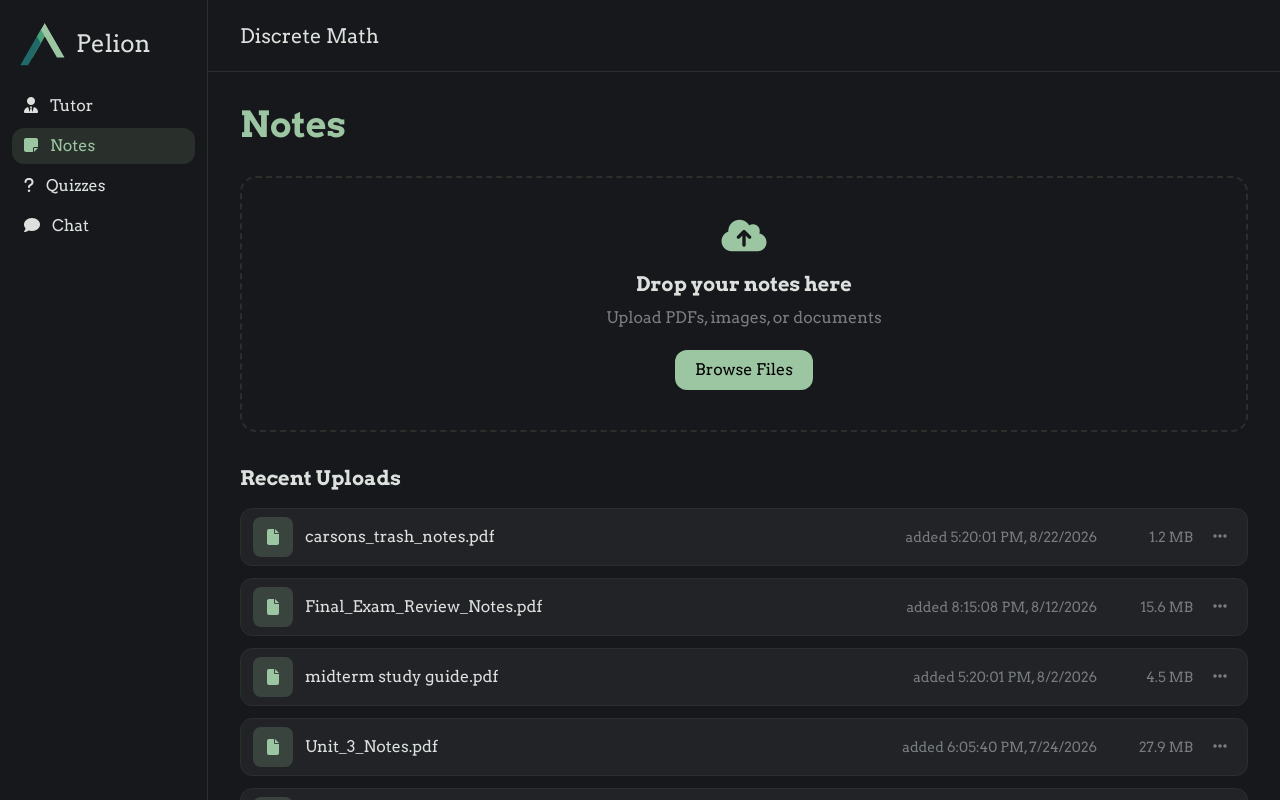
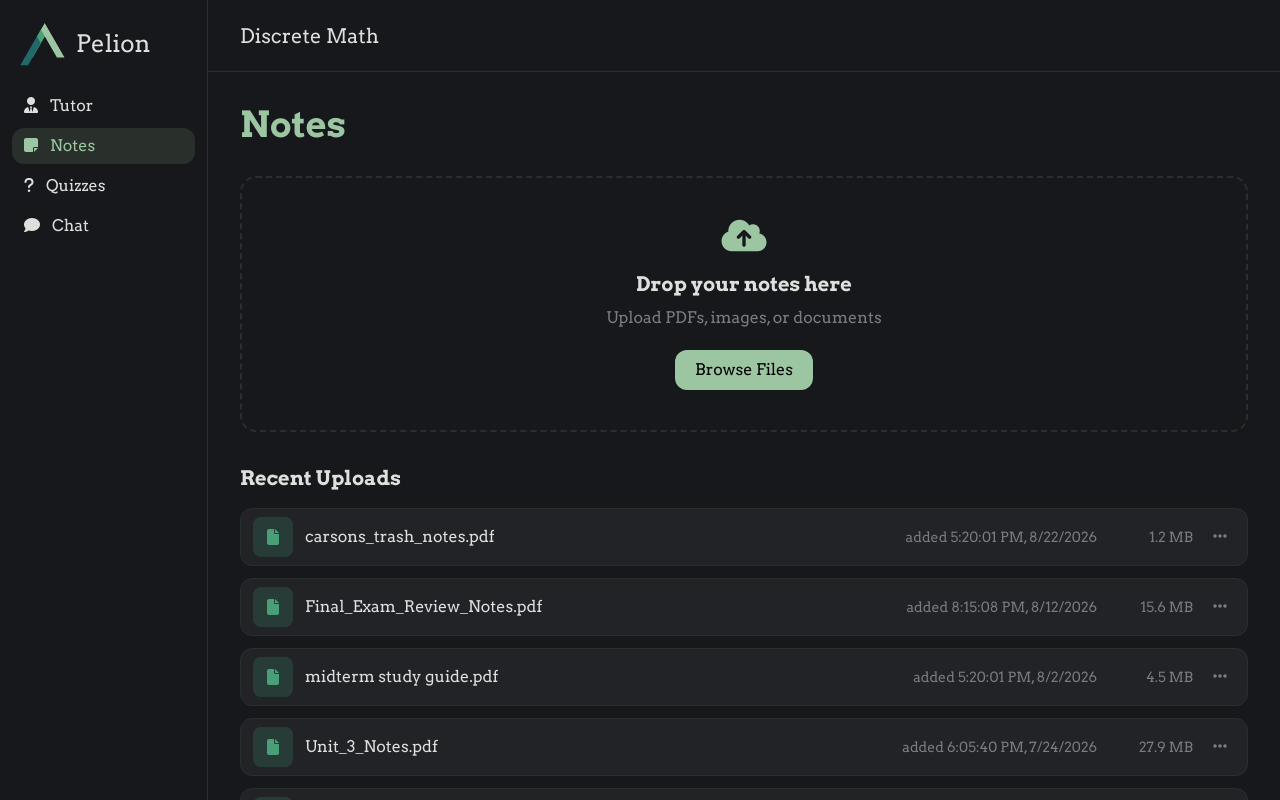
Before and after one commit to pelionlearn/pelion, a React (Vite) app in the folder frontend/: page /dashboard/classroom/1/notes in a window 1280 px wide. Built offline with nearby package versions, Linux system fonts and the light colour scheme.

Commit message:
frontend: add secondary and tertiary colors
i am artiste

```diff
--- a/frontend/src/dashboard/classroom/Notes.tsx
+++ b/frontend/src/dashboard/classroom/Notes.tsx
@@ -39,8 +39,8 @@ function Notes() {
                     rounded-2xl border-2 border-dashed transition
                     ${
                         dragging
-                            ? "border-primary bg-primary/10"
-                            : "border-dark hover:border-primary/50"
+                            ? "border-primary bg-tertiary/10"
+                            : "border-dark hover:border-tertiary/50"
                     }
                 `}
                 onDragOver={(e) => {
@@ -99,7 +99,7 @@ function Notes() {
                         >
                             <div className="flex flex-1 min-w-0 items-center justify-between">
                                 <div className="flex items-center gap-3 min-w-0">
-                                    <div className="flex h-10 w-10 shrink-0 items-center justify-center rounded-lg bg-primary/20 text-primary">
+                                    <div className="flex h-10 w-10 shrink-0 items-center justify-center rounded-lg bg-secondary/20 text-secondary">
                                         <i className="fa-solid fa-file" />
                                     </div>
 
```
